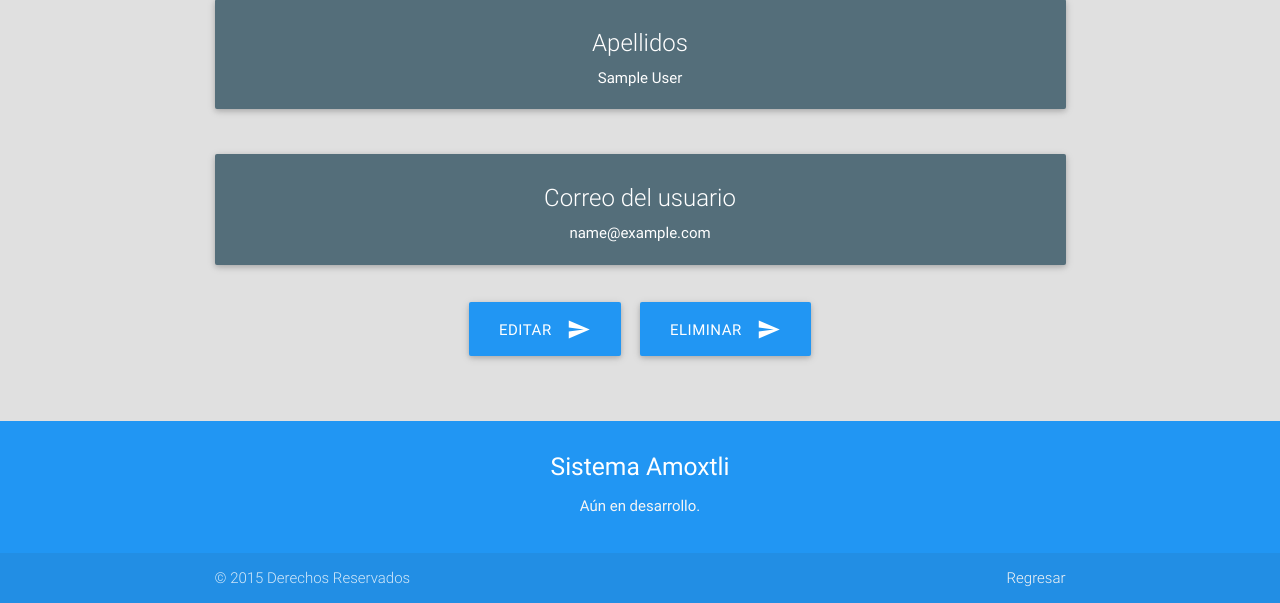
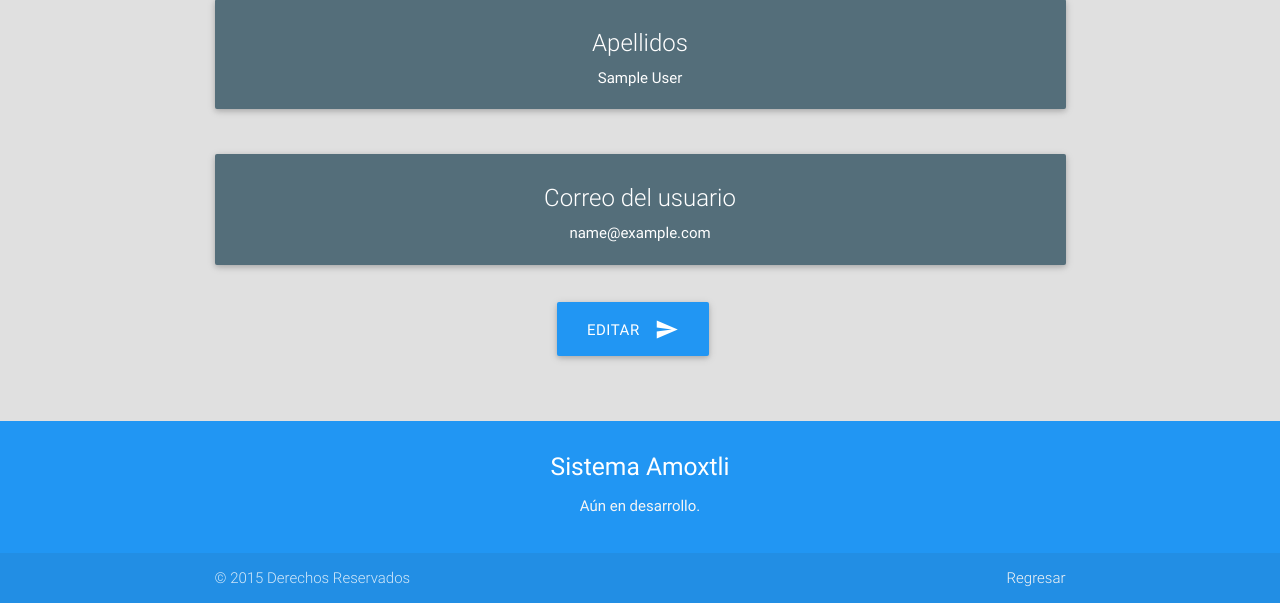
Before and after one commit to MitchelHdz/Amoxtli, a Node server app: page /users/1 in a window 1280 px wide. Shown: the part 251-854 px from the top of the page. Run offline with Node 20, Linux system fonts and the light colour scheme; the visitor is signed in with stand-in values (Sample User, id 1); some libraries are stand-ins or nearby versions.

Commit message:
Pinches versiones

```diff
--- a/views/user_reports.jade
+++ b/views/user_reports.jade
@@ -27,7 +27,7 @@ body
     main
       br
       |
-      if lendings
+      if !lendings
         .container
           each val in lendings
             .center
--- a/views/users_edit.jade
+++ b/views/users_edit.jade
@@ -27,7 +27,7 @@ body
     main
       br
       |
-      form(action='/users/edit' method='POST')
+      form(action='/users' method='POST')
         .container
           .center
             .col.s12.m6
--- a/views/users_show.jade
+++ b/views/users_show.jade
@@ -64,10 +64,6 @@ body
                   | Editar
                   i.mdi-content-send.right
               &nbsp;&nbsp;&nbsp;&nbsp;
-              form(style="display:inline;" action="/users/#{user.id}/delete" method='POST')
-                button.btn-large.waves-effect.waves-light(type='submit', name='')
-                  | Eliminar
-                  i.mdi-content-send.right
         |
         br
         |
```
